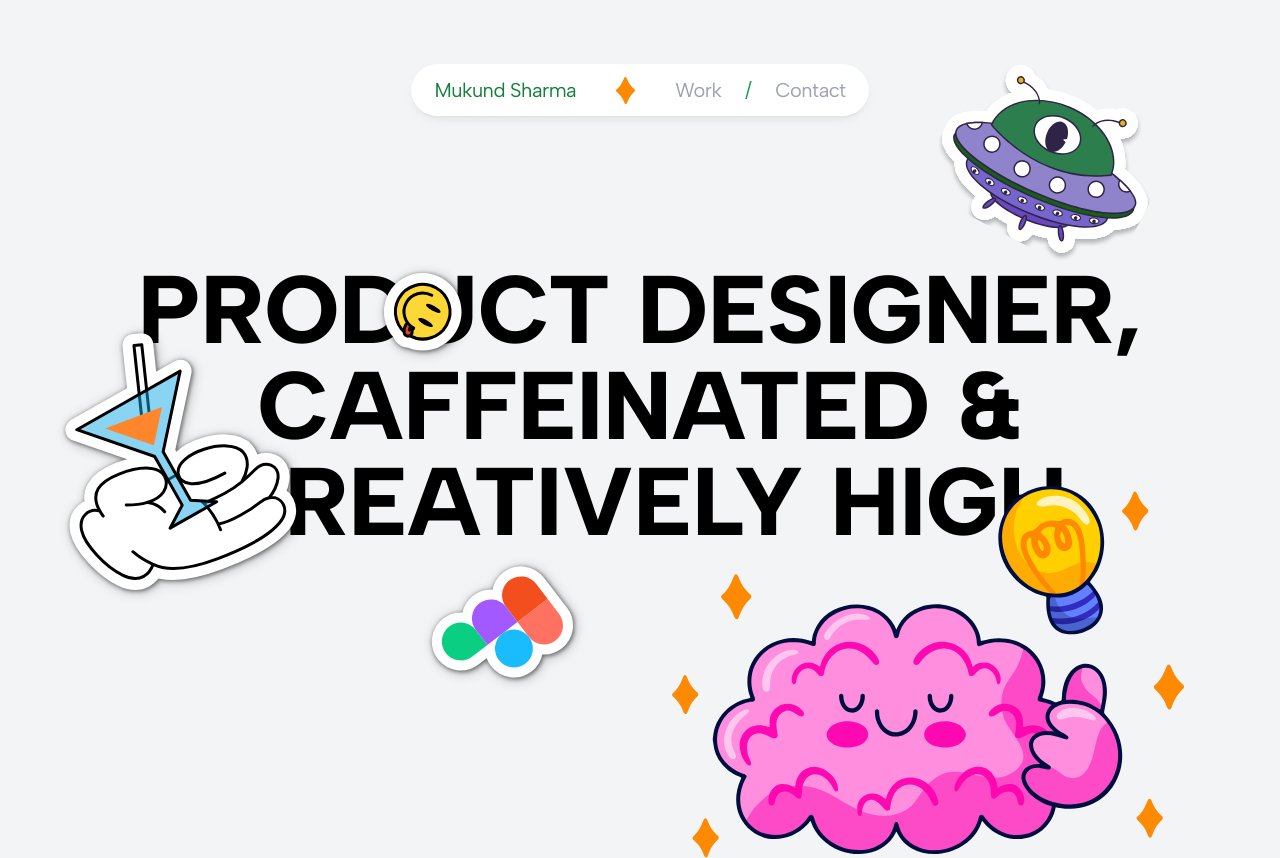
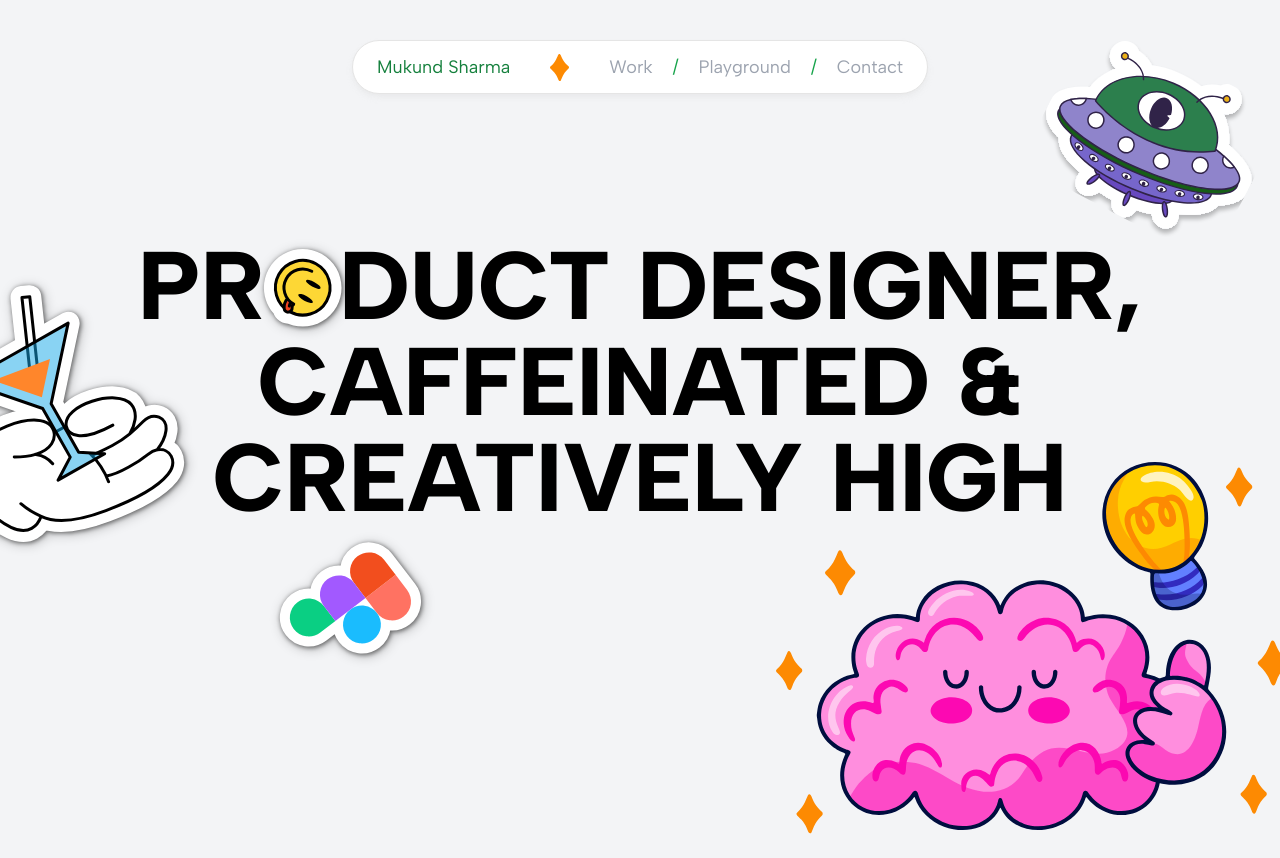
Before and after one commit to whythoSanskar/Mukund_portfolio, a React (Vite) app: page / in a window 1280 px wide. After the commit the page ends 834 px from the top, so only its background shows below. Built offline with nearby package versions, Linux system fonts and the light colour scheme; a web font is replaced by a local one.

Commit message:
fixed the components to look consistent

```diff
--- a/index.html
+++ b/index.html
@@ -7,7 +7,8 @@
 <link href="https://fonts.googleapis.com/css2?family=Albert+Sans:ital,wght@0,100..900;1,100..900&family=Lusitana:wght@400;700&display=swap" rel="stylesheet"/>
 
     <link rel="icon" type="image/svg+xml" href="/vite.svg" />
-    <meta name="viewport" content="width=device-width, initial-scale=1.0" />
+    <meta charset="UTF-8" />
+    <meta name="viewport" content="width=device-width, initial-scale=1.0, viewport-fit=cover" />
     <title>Vite + React</title>
   </head>
   <body>
--- a/src/App.jsx
+++ b/src/App.jsx
@@ -3,14 +3,11 @@ import Hero from './components/Hero'
 import './App.css'
 
 function App() {
-
   return (
-    <>
+    <div className="min-w-[360px] w-full container mx-auto ">
       <Navbar />
-      <div>
-        <Hero />
-      </div>
-    </>
+      <Hero />
+    </div>
   )
 }
 
--- a/src/Components/Hero.jsx
+++ b/src/Components/Hero.jsx
@@ -1,93 +1,42 @@
-  import { useEffect } from 'react';
-  import { gsap } from 'gsap';
-
-  export default function Hero() {
-    useEffect(() => {
-      const tl = gsap.timeline({ defaults: { duration: 0.8, ease: "ease.out" } });
-
-      const updateAnimation = () => {
-        const isMobile = window.innerWidth < 768;
-        const fontSize = isMobile ? '1.39rem' : '3.8rem';
-
-        gsap.set(".word-meaningful, .word-purpose", { fontSize: '1rem' });
-
-        tl.clear();
-
-        tl.fromTo(
-          ".word-creating",
-          { opacity: 1, y:-60, x:20, rotation: 9.487,  },
-          { opacity: 1, y:0, rotation: 0, x: 0 },
-          4
-        )
-        .fromTo(
-          ".word-meaningful",
-          { opacity: 0, scale:0 },
-          { opacity: 1, scale: 1, fontSize: fontSize },
-          4
-        )
-        .fromTo(
-          ".word-moments",
-          { opacity: 1, y:-50,scaleY: -1, x: -50 },
-          { opacity: 1, y:0, scaleY: 1, x: 0 },
-          4
-        )
-        .fromTo(
-          ".word-where",
-          { opacity: 1, scaleY: -1,x:20 },
-          { opacity: 1, scaleY: 1, x:0 },
-          4
-        )
-        .fromTo(
-          ".word-every",
-          { opacity: 1, rotation: 90, fontWeight: 800, y: 10 },
-          { opacity: 1, rotation: 0, fontWeight: 400, y: 0 },
-          4
-        )
-        .fromTo(
-          ".word-detail",
-          { opacity: 1, y: -50, fontWeight: 100 },
-          { opacity: 1, y: 0, fontWeight: 400 },
-          4
-        )
-        .fromTo(
-          ".word-has",
-          { opacity: 1 },
-          { opacity: 1 },
-          4
-        )
-        .fromTo(
-          ".word-purpose",
-          { opacity: 0, scale: 0 },
-          { opacity: 1, scale: 1, fontSize: fontSize },
-          4
-        );
-      };
-
-      updateAnimation();
-      window.addEventListener('resize', updateAnimation);
-
-      return () => {
-        window.removeEventListener('resize', updateAnimation);
-      };
-    }, []);
-
-    return (
-      <div className="flex flex-col items-center justify-center mt-[240px] md:mt-[220px] w-full bg-black text-[1.39rem] md:text-[3.8rem] font-creato">
-        <div className="flex items-center justify-center gap-1 md:gap-3">
-          <span className="word-creating text-white">Creating</span>
-          <span className="word-meaningful text-white italic font-instrument-serif">Meaningful</span>
-          <span className="word-moments text-white">Moments,</span>
-        </div>
-
-        <div className="flex justify-center gap-1 md:gap-3 mt-[-5px] md:mt-[-15px]">
-          <span className="word-where text-white">Where</span>
-          <span className="word-every text-white">Every</span>
-          <div className="flex justify-center">
-            <span className="word-detail text-white">Detail</span>
+export default function Hero() {
+  return (
+    <>
+      <div className="w-full container mx-auto">
+        <div className="w-[1200px] mx-auto relative">
+          <img
+            src="/thumbs.svg"
+            alt="Logo"
+            className=" absolute left-[-9rem] top-[-1rem] z-0"
+          />
+          <img
+            src="/smili.svg"
+            alt="Logo"
+            className="absolute left-[12.8rem] top-[-0.5rem] overflow=hidden z-0"
+          />
+          <img
+            src="/alien.svg"
+            alt="Logo"
+            className=" absolute right-[-3rem] top-[-14rem] overflow=hidden z-0"
+          />
+          <div className="flex justify-center mt-36 z-10">
+            <div className="flex flex-col items-center font-albert-900 text-8xl font-extrabold uppercase">
+              <span>PRODUCT DESIGNER, </span>
+              <span> Caffeinated & </span>
+              <span>CREATIVELY HIGH</span>
+            </div>
           </div>
-          <span className="word-has text-white">Has</span>
-          <span className="word-purpose text-white italic font-instrument-serif">Purpose.</span>
+          <img
+            src="/figma.svg"
+            alt="Logo"
+            className=" absolute left-[13rem] top-[17rem] overflow=hidden z-0"
+          />
+          <img
+            src="/brain.svg"
+            alt="Logo"
+            className=" absolute right-[-3rem] top-[14rem] overflow=hidden z-0"
+          />
         </div>
       </div>
-    );
-  }
+    </>
+  );
+}
--- a/src/components/Hero.jsx
+++ /dev/null
@@ -1,20 +0,0 @@
-export default function Hero() {
-    return (
-        <>
-        <div className="relative">
-        <img src="/thumbs.svg" alt="Logo" className=" absolute left-2 top-2 z-0" />
-        <img src="/smili.svg" alt="Logo" className=" absolute left-[22.8rem] top-[-0.5rem] overflow=hidden z-0" />
-        <img src="/alien.svg" alt="Logo" className=" absolute right-[6rem] top-[-14rem] overflow=hidden z-0" />
-            <div className="flex justify-center mt-36 z-10" >
-                <div className="flex flex-col items-center font-albert-900 text-8xl font-extrabold uppercase">
-                    <span>PRODUCT DESIGNER, </span>
-                    <span> Caffeinated & </span>
-                    <span>CREATIVELY HIGH</span>
-                </div>
-            </div>
-        <img src="/figma.svg" alt="Logo" className=" absolute left-[25rem] top-[17rem] overflow=hidden z-0" />
-        <img src="/brain.svg" alt="Logo" className=" absolute right-[6rem] top-[14rem] overflow=hidden z-0" />
-        </div>
-        </>
-    )
-}
--- a/src/components/Navbar.jsx
+++ b/src/components/Navbar.jsx
@@ -1,15 +1,23 @@
 export default function Navbar() {
   return (
-    <div className="flex items-start justify-center bg-gray-100 mt-16">
-      <nav className="flex items-center bg-white px-6 py-3 rounded-full border-b-2 border-[#E5E5E5] shadow-md shadow-[#D8D8D8]/25 gap-10 font-albert-400 ">
-        <span className="text-green-700 text-xl tracking-tight">
-          Mukund Sharma
-        </span>
-        <img src="/Vector.svg" alt="Logo" className="w-[19px] h-[27px]" />
-        <div className="flex items-center gap-6 text-gray-400 text-xl tracking-tight">
-          <span className="hover:text-gray-600 transition">Work</span>
+    <div className="container mx-auto flex justify-center mt-10 px-4">
+      <nav
+        className="flex items-center gap-4 sm:gap-6 md:gap-10 bg-white px-6 py-3 rounded-full border border-[#E5E5E5] shadow-md shadow-[#D8D8D8]/25 font-albert-400 text-sm sm:text-base md:text-lg scale-[0.85] sm:scale-100 transition-transform duration-300"
+      >
+        <span className="text-green-700 whitespace-nowrap">Mukund Sharma</span>
+
+        <img
+          src="/Vector.svg"
+          alt="Divider Icon"
+          className="w-[16px] h-[24px] sm:w-[19px] sm:h-[27px]"
+        />
+
+        <div className="flex items-center gap-3 sm:gap-5 text-gray-400">
+          <span className="hover:text-gray-600 transition cursor-pointer">Work</span>
           <span className="text-green-600">/</span>
-          <span className="hover:text-gray-600 transition">Contact</span>
+          <span className="hover:text-gray-600 transition cursor-pointer">Playground</span>
+          <span className="text-green-600">/</span>
+          <span className="hover:text-gray-600 transition cursor-pointer">Contact</span>
         </div>
       </nav>
     </div>
--- a/src/index.css
+++ b/src/index.css
@@ -2,10 +2,21 @@
 @tailwind components;
 @tailwind utilities;
 
+* {
+  -webkit-font-smoothing: antialiased;
+  -moz-osx-font-smoothing: grayscale;
+}
+
 html {
   @apply min-h-screen bg-gray-100;
+  -webkit-text-size-adjust: 100%;
+  -ms-text-size-adjust: 100%;
+  text-size-adjust: 100%;
+    cursor: url('/Arrow.svg') 0 0 , default;
+
+
 }
 
 body {
-  @apply font-albert
+  @apply font-albert;
 }
```
Also changed, not shown: public/Arrow.svg (added).
